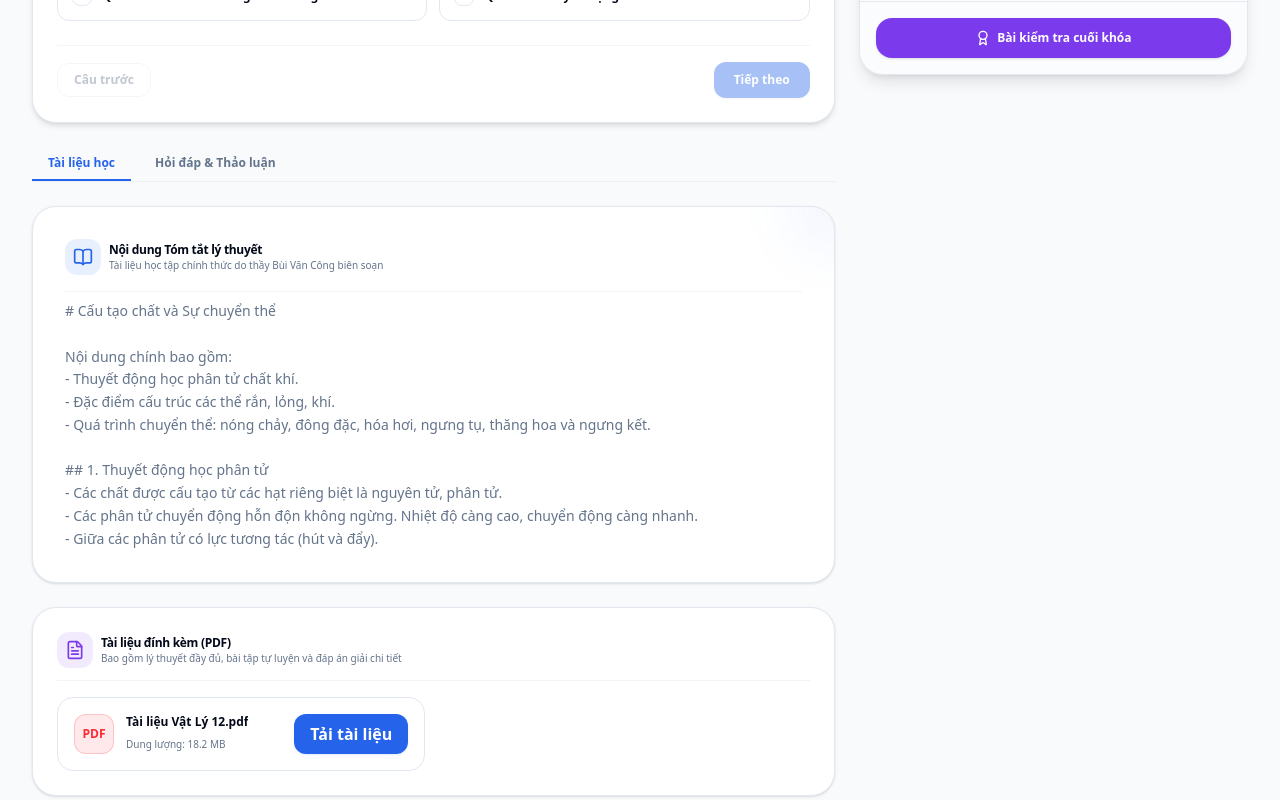
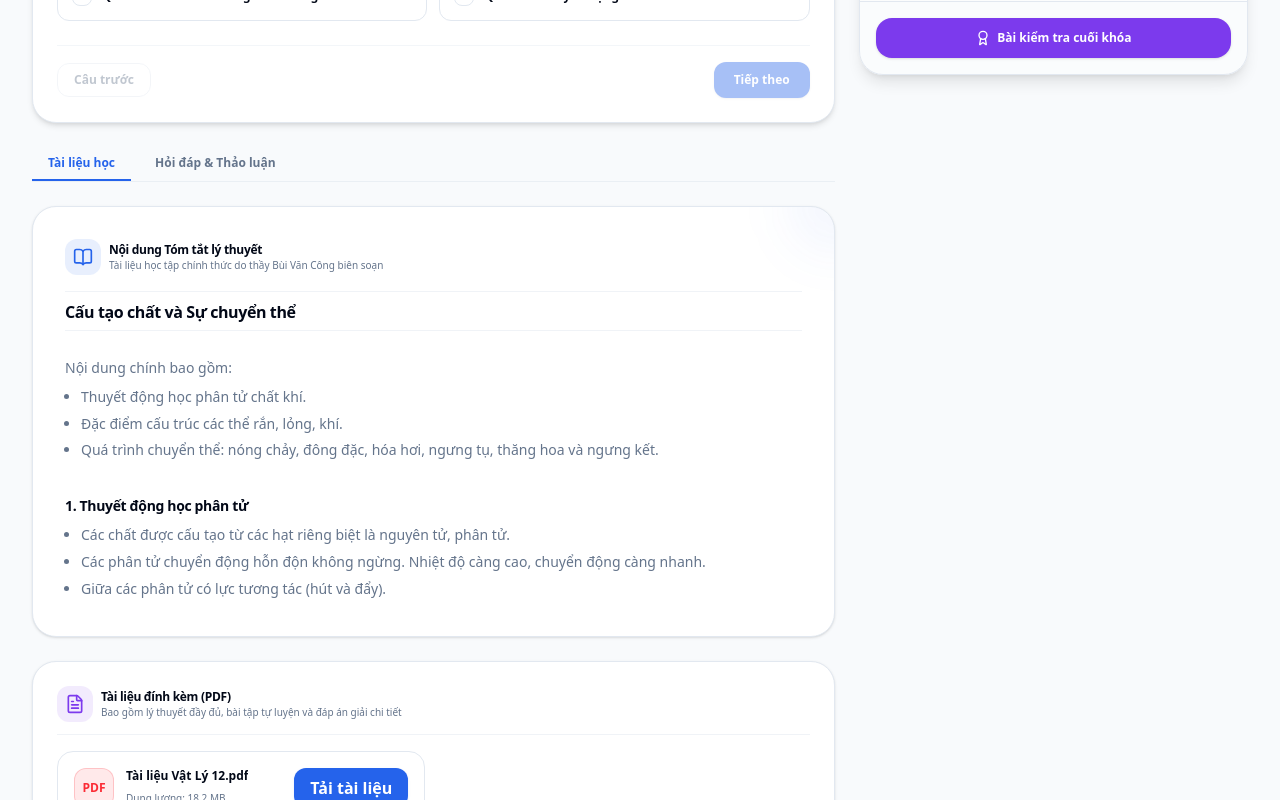
Before and after one commit to tomyrese/buivancong, a Next.js app: page /learn/physics-12/l-phys12-1-1 in a window 1280 px wide. Shown: the part 436-1236 px from the top of the page. Built offline with nearby package versions, Linux system fonts and the light colour scheme.

Commit message:
feat: render lesson content as markdown using MarkdownRenderer

```diff
--- a/app/learn/[courseId]/[lessonId]/page.tsx
+++ b/app/learn/[courseId]/[lessonId]/page.tsx
@@ -8,6 +8,7 @@ import SidebarPlaylist from '@/features/learn/sidebar-playlist';
 import DiscussionTab from '@/features/learn/discussion-tab';
 import { BookOpen, FileText, Settings, ShieldAlert, Sparkles, Bookmark, CheckCircle2 } from 'lucide-react';
 import Link from 'next/link';
+import { MarkdownRenderer } from '@/components/markdown-renderer';
 
 export default function LearnPage() {
   const params = useParams();
@@ -418,8 +419,8 @@ export default function LearnPage() {
                     </div>
                   </div>
 
-                  <div className="prose prose-sm dark:prose-invert max-w-none text-xs sm:text-sm text-muted-foreground leading-relaxed whitespace-pre-line">
-                    {lesson.content}
+                  <div className="prose prose-sm dark:prose-invert max-w-none text-xs sm:text-sm text-muted-foreground leading-relaxed">
+                    <MarkdownRenderer content={lesson.content} />
                   </div>
                 </div>
 
--- /dev/null
+++ b/components/markdown-renderer.tsx
@@ -0,0 +1,84 @@
+import * as React from 'react';
+
+interface MarkdownProps {
+  content: string;
+}
+
+export function MarkdownRenderer({ content }: MarkdownProps) {
+  if (!content) return null;
+
+  const lines = content.split('\n');
+
+  return (
+    <div className="space-y-3">
+      {lines.map((line, idx) => {
+        const trimmed = line.trim();
+
+        // Header 1: # Title
+        if (trimmed.startsWith('# ')) {
+          return (
+            <h3 key={idx} className="text-sm sm:text-base font-black text-foreground pt-4 pb-1.5 border-b border-border/50 first:pt-0 mb-2">
+              {trimmed.substring(2)}
+            </h3>
+          );
+        }
+
+        // Header 2: ## Subtitle
+        if (trimmed.startsWith('## ')) {
+          return (
+            <h4 key={idx} className="text-xs sm:text-sm font-extrabold text-foreground pt-3 pb-1 mb-1">
+              {trimmed.substring(3)}
+            </h4>
+          );
+        }
+
+        // Header 3: ### Subtitle
+        if (trimmed.startsWith('### ')) {
+          return (
+            <h5 key={idx} className="text-2xs sm:text-xs font-bold text-foreground pt-2 mb-1">
+              {trimmed.substring(4)}
+            </h5>
+          );
+        }
+
+        // Bullet point: - Bullet
+        if (trimmed.startsWith('- ')) {
+          return (
+            <ul key={idx} className="list-disc pl-4 space-y-1 my-1">
+              <li className="text-xs sm:text-sm text-muted-foreground leading-relaxed">
+                {renderInlineStyles(trimmed.substring(2))}
+              </li>
+            </ul>
+          );
+        }
+
+        // Empty line
+        if (!trimmed) {
+          return <div key={idx} className="h-1.5" />;
+        }
+
+        // Paragraph
+        return (
+          <p key={idx} className="text-xs sm:text-sm text-muted-foreground leading-relaxed mb-1.5">
+            {renderInlineStyles(trimmed)}
+          </p>
+        );
+      })}
+    </div>
+  );
+}
+
+// Simple function to parse bold text **like this**
+function renderInlineStyles(text: string): React.ReactNode[] {
+  const parts = text.split(/(\*\*.*?\*\*)/g);
+  return parts.map((part, index) => {
+    if (part.startsWith('**') && part.endsWith('**')) {
+      return (
+        <strong key={index} className="font-bold text-foreground">
+          {part.slice(2, -2)}
+        </strong>
+      );
+    }
+    return <React.Fragment key={index}>{part}</React.Fragment>;
+  });
+}
```
